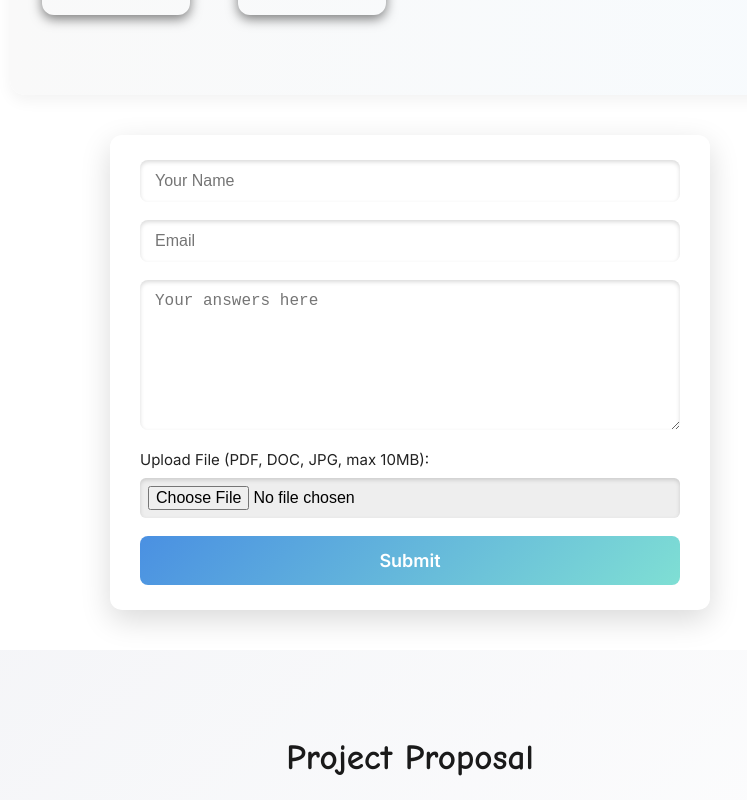
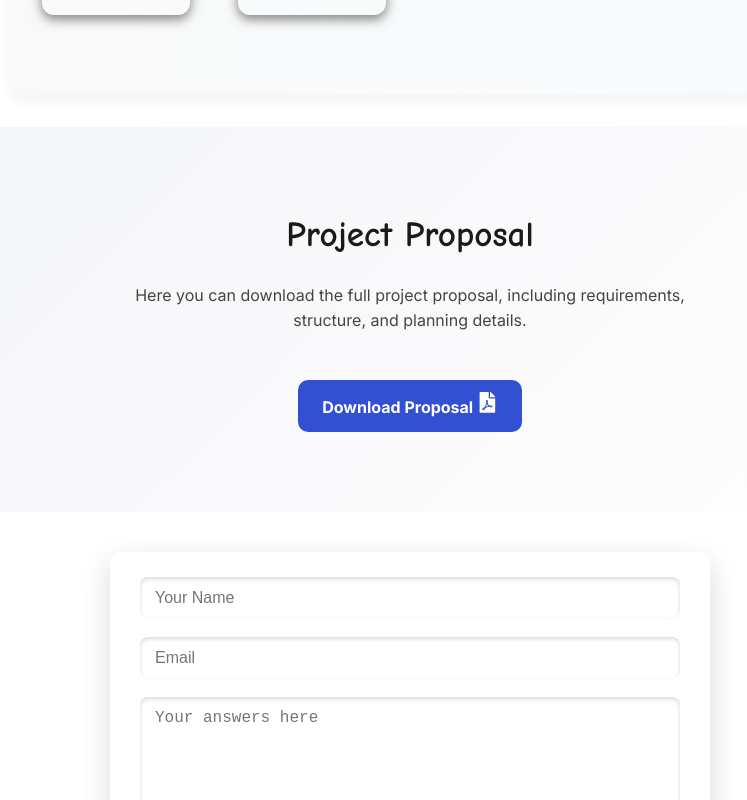
Before and after one commit to Hossein-Kelisa/Hossein-Kelisa-Portfolio, a React (Vite) app: page /services in a window 1280 px wide. Shown: the part 3580-4380 px from the top of the page, without its empty margins (230-977 px from the left). Built offline with nearby package versions, Linux system fonts and the light colour scheme; a web font is replaced by a local one.

Commit message:
start to builing second page

```diff
--- a/src/Pages/ServicesPage.jsx
+++ b/src/Pages/ServicesPage.jsx
@@ -18,8 +18,8 @@ const HomePage = () => {
         <ServicesHero />
         <Projects />
         <Skills />
+        <Proposal />
         <RequirementForm />
-        <Proposal />
       </main>
       <Footer />
     </>
```
